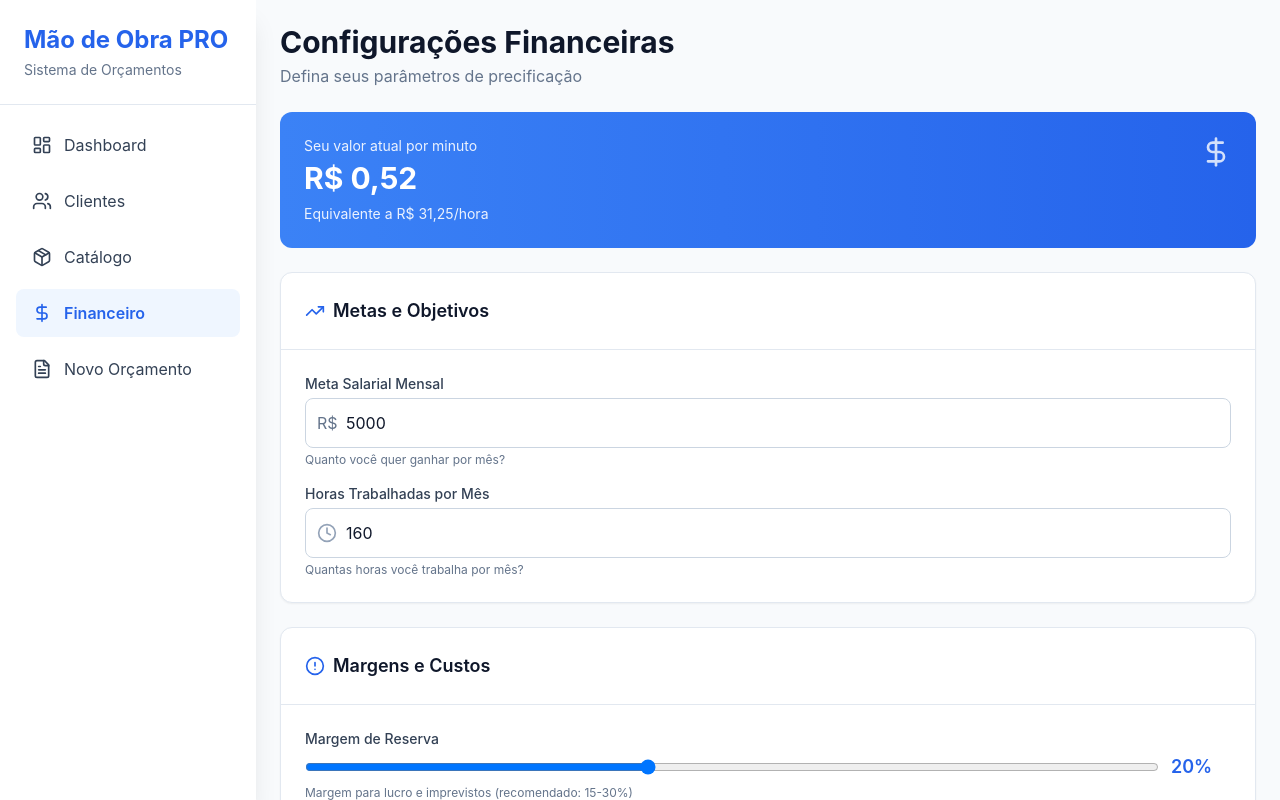
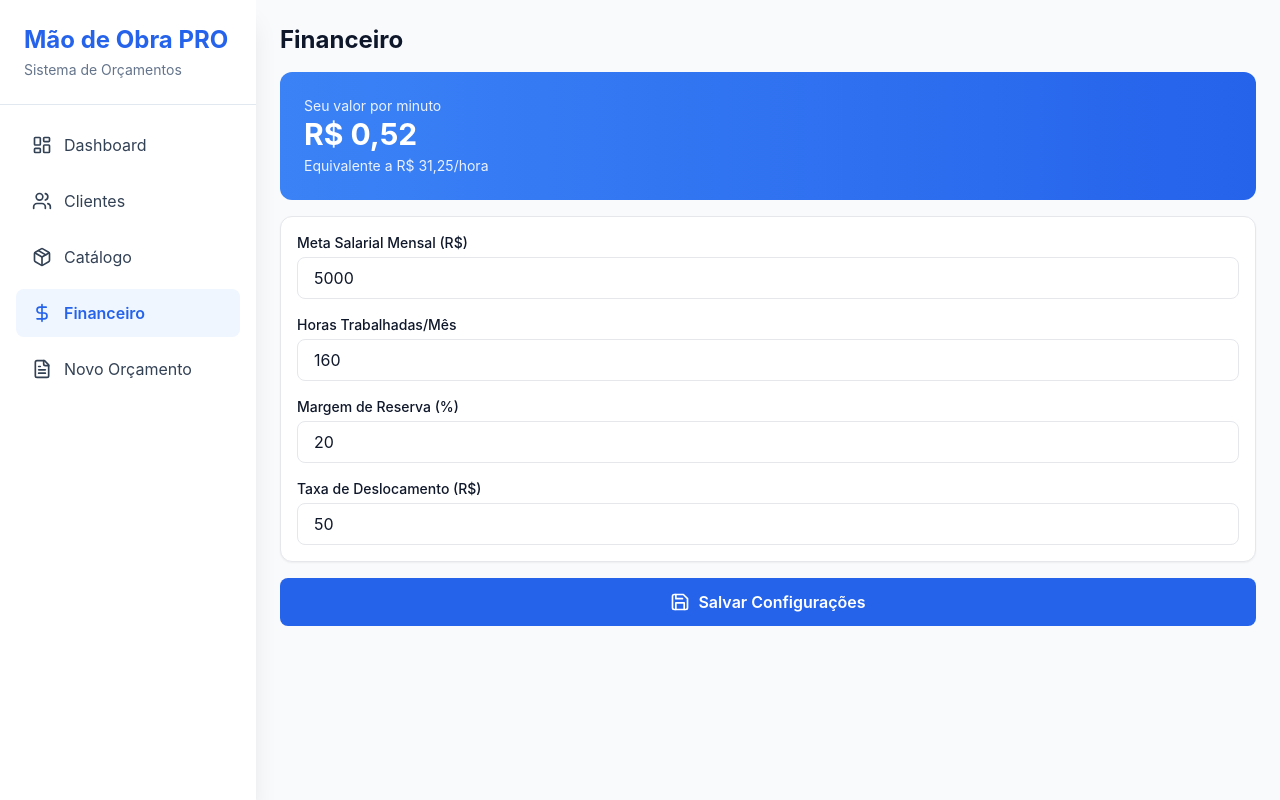
Before and after one commit to ogrosystemas/app, a React (Vite) app in the folder mao-de-obra-pro/: page / in a window 1280 px wide. Both pictures are taken after a click on the button "Financeiro". Shown: the top 800 px of the page. Built offline with nearby package versions, Linux system fonts and the light colour scheme.

Commit message:
Update ConfiguracoesPage.jsx

```diff
--- a/mao-de-obra-pro/src/modules/financeiro/ConfiguracoesPage.jsx
+++ b/mao-de-obra-pro/src/modules/financeiro/ConfiguracoesPage.jsx
@@ -1,217 +1,75 @@
 import React, { useState, useEffect } from 'react';
-import { DollarSign, Clock, TrendingUp, Car, Save, AlertCircle } from 'lucide-react';
-import { useFinanceiro } from '../../hooks/useFinanceiro';
-import { formatarMoeda, calcularValorMinuto } from '../../core/calculadora';
+import { Save, DollarSign } from 'lucide-react';
+import db from '../../database/db';
 
 const ConfiguracoesPage = () => {
-  const { config, updateAllConfig, loading, refresh } = useFinanceiro();
-  const [formData, setFormData] = useState({
-    metaSalarial: 5000,
-    horasTrabalhadas: 160,
-    margemReserva: 0.2,
-    taxaDeslocamento: 50
-  });
+  const [meta, setMeta] = useState(5000);
+  const [horas, setHoras] = useState(160);
+  const [margem, setMargem] = useState(0.2);
+  const [taxa, setTaxa] = useState(50);
   const [saving, setSaving] = useState(false);
-  const [success, setSuccess] = useState(false);
 
   useEffect(() => {
-    if (config) {
-      setFormData({
-        metaSalarial: config.metaSalarial || 5000,
-        horasTrabalhadas: config.horasTrabalhadas || 160,
-        margemReserva: config.margemReserva || 0.2,
-        taxaDeslocamento: config.taxaDeslocamento || 50
-      });
-    }
-  }, [config]);
+    loadConfig();
+  }, []);
 
-  const handleSave = async () => {
-    setSaving(true);
-    const success = await updateAllConfig(formData);
-    if (success) {
-      setSuccess(true);
-      setTimeout(() => setSuccess(false), 3000);
-    }
-    setSaving(false);
+  const loadConfig = async () => {
+    const configs = await db.config.toArray();
+    configs.forEach(c => {
+      if (c.chave === 'metaSalarial') setMeta(c.valor);
+      if (c.chave === 'horasTrabalhadas') setHoras(c.valor);
+      if (c.chave === 'margemReserva') setMargem(c.valor);
+      if (c.chave === 'taxaDeslocamento') setTaxa(c.valor);
+    });
   };
 
-  const valorMinutoAtual = calcularValorMinuto(
-    formData.metaSalarial,
-    formData.horasTrabalhadas
-  );
-
-  const calcularValorHora = () => {
-    return formData.metaSalarial / formData.horasTrabalhadas;
+  const saveConfig = async () => {
+    setSaving(true);
+    await db.config.where('chave').equals('metaSalarial').modify({ valor: meta });
+    await db.config.where('chave').equals('horasTrabalhadas').modify({ valor: horas });
+    await db.config.where('chave').equals('margemReserva').modify({ valor: margem });
+    await db.config.where('chave').equals('taxaDeslocamento').modify({ valor: taxa });
+    setSaving(false);
+    alert('Configurações salvas!');
   };
 
+  const valorHora = meta / horas;
+  const valorMinuto = valorHora / 60;
+
   return (
-    <div className="space-y-6 animate-fade-in">
-      {/* Header */}
-      <div>
-        <h1 className="text-2xl lg:text-3xl font-bold text-slate-900">Configurações Financeiras</h1>
-        <p className="text-slate-500 mt-1">Defina seus parâmetros de precificação</p>
+    <div className="space-y-4">
+      <h1 className="text-2xl font-bold">Financeiro</h1>
+
+      <div className="bg-gradient-to-r from-blue-500 to-blue-600 rounded-xl p-6 text-white">
+        <p className="text-sm opacity-90">Seu valor por minuto</p>
+        <p className="text-3xl font-bold">
+          {new Intl.NumberFormat('pt-BR', { style: 'currency', currency: 'BRL' }).format(valorMinuto)}
+        </p>
+        <p className="text-sm opacity-90 mt-1">Equivalente a {new Intl.NumberFormat('pt-BR', { style: 'currency', currency: 'BRL' }).format(valorHora)}/hora</p>
       </div>
 
-      {/* Current Value Card */}
-      <div className="bg-gradient-to-r from-blue-500 to-blue-600 rounded-xl p-6 text-white">
-        <div className="flex justify-between items-start">
-          <div>
-            <p className="text-sm opacity-90">Seu valor atual por minuto</p>
-            <p className="text-3xl font-bold mt-1">{formatarMoeda(valorMinutoAtual)}</p>
-            <p className="text-sm opacity-90 mt-2">
-              Equivalente a {formatarMoeda(calcularValorHora())}/hora
-            </p>
-          </div>
-          <DollarSign size={32} className="opacity-80" />
+      <div className="bg-white rounded-xl p-4 shadow-sm border space-y-4">
+        <div>
+          <label className="block text-sm font-medium mb-1">Meta Salarial Mensal (R$)</label>
+          <input type="number" value={meta} onChange={(e) => setMeta(parseFloat(e.target.value))} className="w-full px-4 py-2 border rounded-lg" />
+        </div>
+        <div>
+          <label className="block text-sm font-medium mb-1">Horas Trabalhadas/Mês</label>
+          <input type="number" value={horas} onChange={(e) => setHoras(parseFloat(e.target.value))} className="w-full px-4 py-2 border rounded-lg" />
+        </div>
+        <div>
+          <label className="block text-sm font-medium mb-1">Margem de Reserva (%)</label>
+          <input type="number" step="1" value={margem * 100} onChange={(e) => setMargem(parseFloat(e.target.value) / 100)} className="w-full px-4 py-2 border rounded-lg" />
+        </div>
+        <div>
+          <label className="block text-sm font-medium mb-1">Taxa de Deslocamento (R$)</label>
+          <input type="number" value={taxa} onChange={(e) => setTaxa(parseFloat(e.target.value))} className="w-full px-4 py-2 border rounded-lg" />
         </div>
       </div>
 
-      {/* Forms */}
-      <div className="bg-white rounded-xl shadow-sm border border-slate-200 overflow-hidden">
-        <div className="p-6 border-b border-slate-200">
-          <h2 className="text-lg font-semibold text-slate-900 flex items-center gap-2">
-            <TrendingUp size={20} className="text-blue-600" />
-            Metas e Objetivos
-          </h2>
-        </div>
-        <div className="p-6 space-y-4">
-          <div>
-            <label className="block text-sm font-medium text-slate-700 mb-1">
-              Meta Salarial Mensal
-            </label>
-            <div className="relative">
-              <span className="absolute left-3 top-1/2 transform -translate-y-1/2 text-slate-500">R$</span>
-              <input
-                type="number"
-                value={formData.metaSalarial}
-                onChange={(e) => setFormData({...formData, metaSalarial: parseFloat(e.target.value) || 0})}
-                className="w-full pl-10 pr-4 py-3 border border-slate-300 rounded-lg focus:outline-none focus:ring-2 focus:ring-blue-500"
-                placeholder="0"
-              />
-            </div>
-            <p className="text-xs text-slate-500 mt-1">Quanto você quer ganhar por mês?</p>
-          </div>
-
-          <div>
-            <label className="block text-sm font-medium text-slate-700 mb-1">
-              Horas Trabalhadas por Mês
-            </label>
-            <div className="relative">
-              <Clock className="absolute left-3 top-1/2 transform -translate-y-1/2 text-slate-400" size={20} />
-              <input
-                type="number"
-                value={formData.horasTrabalhadas}
-                onChange={(e) => setFormData({...formData, horasTrabalhadas: parseFloat(e.target.value) || 0})}
-                className="w-full pl-10 pr-4 py-3 border border-slate-300 rounded-lg focus:outline-none focus:ring-2 focus:ring-blue-500"
-                placeholder="0"
-              />
-            </div>
-            <p className="text-xs text-slate-500 mt-1">Quantas horas você trabalha por mês?</p>
-          </div>
-        </div>
-      </div>
-
-      {/* Margins and Costs */}
-      <div className="bg-white rounded-xl shadow-sm border border-slate-200 overflow-hidden">
-        <div className="p-6 border-b border-slate-200">
-          <h2 className="text-lg font-semibold text-slate-900 flex items-center gap-2">
-            <AlertCircle size={20} className="text-blue-600" />
-            Margens e Custos
-          </h2>
-        </div>
-        <div className="p-6 space-y-4">
-          <div>
-            <label className="block text-sm font-medium text-slate-700 mb-1">
-              Margem de Reserva
-            </label>
-            <div className="flex items-center gap-3">
-              <input
-                type="range"
-                min="0"
-                max="0.5"
-                step="0.01"
-                value={formData.margemReserva}
-                onChange={(e) => setFormData({...formData, margemReserva: parseFloat(e.target.value)})}
-                className="flex-1"
-              />
-              <span className="text-lg font-semibold text-blue-600 min-w-[60px]">
-                {Math.round(formData.margemReserva * 100)}%
-              </span>
-            </div>
-            <p className="text-xs text-slate-500 mt-1">
-              Margem para lucro e imprevistos (recomendado: 15-30%)
-            </p>
-          </div>
-
-          <div>
-            <label className="block text-sm font-medium text-slate-700 mb-1">
-              Taxa de Deslocamento
-            </label>
-            <div className="relative">
-              <Car className="absolute left-3 top-1/2 transform -translate-y-1/2 text-slate-400" size={20} />
-              <span className="absolute left-12 top-1/2 transform -translate-y-1/2 text-slate-500">R$</span>
-              <input
-                type="number"
-                value={formData.taxaDeslocamento}
-                onChange={(e) => setFormData({...formData, taxaDeslocamento: parseFloat(e.target.value) || 0})}
-                className="w-full pl-20 pr-4 py-3 border border-slate-300 rounded-lg focus:outline-none focus:ring-2 focus:ring-blue-500"
-                placeholder="0"
-              />
-            </div>
-            <p className="text-xs text-slate-500 mt-1">
-              Valor cobrado por deslocamento até o local do serviço
-            </p>
-          </div>
-        </div>
-      </div>
-
-      {/* Preview Table */}
-      <div className="bg-slate-50 rounded-xl p-4 border border-slate-200">
-        <h3 className="font-semibold text-slate-900 mb-3">Prévia de Preços</h3>
-        <div className="space-y-2 text-sm">
-          <div className="flex justify-between py-2 border-b border-slate-200">
-            <span className="text-slate-600">Serviço de 30min (Normal)</span>
-            <span className="font-semibold text-slate-900">
-              {formatarMoeda((30 * valorMinutoAtual * 1.0) / (1 - formData.margemReserva))}
-            </span>
-          </div>
-          <div className="flex justify-between py-2 border-b border-slate-200">
-            <span className="text-slate-600">Serviço de 1h (Médio)</span>
-            <span className="font-semibold text-slate-900">
-              {formatarMoeda((60 * valorMinutoAtual * 1.3) / (1 - formData.margemReserva))}
-            </span>
-          </div>
-          <div className="flex justify-between py-2">
-            <span className="text-slate-600">Serviço de 2h (Alto)</span>
-            <span className="font-semibold text-slate-900">
-              {formatarMoeda((120 * valorMinutoAtual * 1.6) / (1 - formData.margemReserva))}
-            </span>
-          </div>
-        </div>
-      </div>
-
-      {/* Save Button */}
-      <button
-        onClick={handleSave}
-        disabled={saving || loading}
-        className="w-full bg-blue-600 text-white py-4 rounded-xl font-semibold flex items-center justify-center gap-2 hover:bg-blue-700 transition-colors disabled:opacity-50"
-      >
-        {saving ? (
-          'Salvando...'
-        ) : (
-          <>
-            <Save size={20} />
-            Salvar Configurações
-          </>
-        )}
+      <button onClick={saveConfig} disabled={saving} className="w-full bg-blue-600 text-white py-3 rounded-lg font-semibold flex items-center justify-center gap-2">
+        <Save size={20} /> {saving ? 'Salvando...' : 'Salvar Configurações'}
       </button>
-
-      {/* Success Message */}
-      {success && (
-        <div className="fixed bottom-20 left-1/2 transform -translate-x-1/2 bg-green-500 text-white px-6 py-3 rounded-lg shadow-lg animate-fade-in z-50">
-          Configurações salvas com sucesso!
-        </div>
-      )}
     </div>
   );
 };
```
